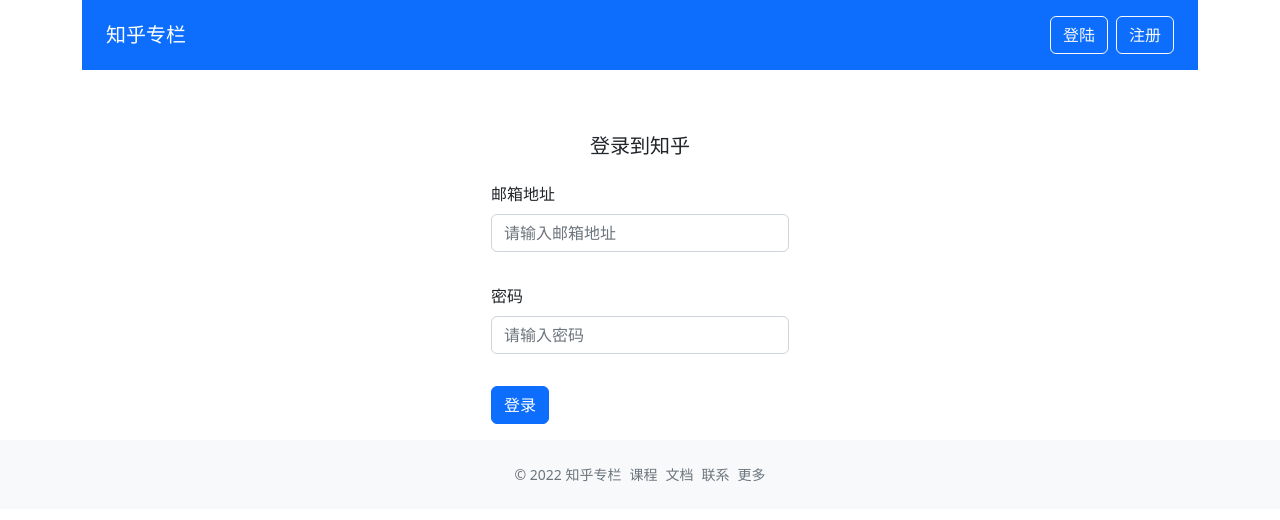
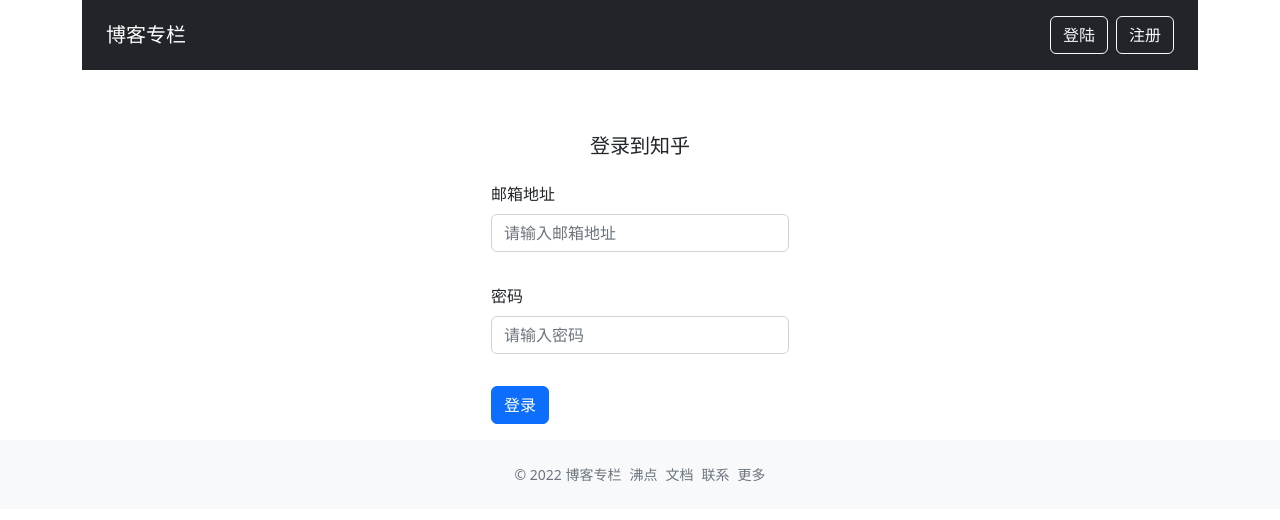
Before and after one commit to Guguuuu/blog_project, a Vue app: page /login in a window 1280 px wide. Shown: the top 520 px of the page. Built offline with nearby package versions, Linux system fonts and the light colour scheme.

Commit message:
some change

```diff
--- a/public/index.html
+++ b/public/index.html
@@ -4,6 +4,8 @@
     <meta charset="utf-8">
     <meta http-equiv="X-UA-Compatible" content="IE=edge">
     <meta name="viewport" content="width=device-width,initial-scale=1.0">
+    <!-- 使用META标签强制将http请求转成https(SSL协议)请求。 -->
+    <meta http-equiv="Content-Security-Policy" content="upgrade-insecure-requests" />
     <link rel="icon" href="<%= BASE_URL %>favicon.ico">
     <title><%= htmlWebpackPlugin.options.title %></title>
   </head>
--- a/src/App.vue
+++ b/src/App.vue
@@ -7,8 +7,8 @@
   <footer class="text-center py-4 text-secondary bg-light mt-6">
     <small>
       <ul class="list-inline mb-0">
-        <li class="list-inline-item">© 2022 知乎专栏</li>
-        <li class="list-inline-item">课程</li>
+        <li class="list-inline-item">© 2022 博客专栏</li>
+        <li class="list-inline-item">沸点</li>
         <li class="list-inline-item">文档</li>
         <li class="list-inline-item">联系</li>
         <li class="list-inline-item">更多</li>
--- a/src/components/GlobalHeader.vue
+++ b/src/components/GlobalHeader.vue
@@ -1,6 +1,6 @@
 <template>
-    <nav class="navbar navbar-dark bg-primary justify-content-between mb-4 px-4">
-        <router-link class="navbar-brand" to="/">知乎专栏</router-link>
+    <nav class="navbar navbar-dark bg-dark justify-content-between mb-4 px-4">
+        <router-link class="navbar-brand" to="/">博客专栏</router-link>
         <ul v-if="!user.isLogin" class="list-inline mb-0">
             <li class="list-inline-item">
                 <router-link to="/login" class="btn btn-outline-light my-2">登陆</router-link>
--- a/src/pages/Home.vue
+++ b/src/pages/Home.vue
@@ -6,7 +6,7 @@
                     <img src="../assets/callout.svg" alt="callout" class="w-50" />
                     <h2 class="font-weight-light">随心写作，自由表达</h2>
                     <p>
-                        <router-link to="/create" class="btn btn-primary my-2">开始写文章</router-link>
+                        <router-link to="/create" class="btn bg-dark my-2" style="color:#fff">开始写文章</router-link>
                     </p>
                 </div>
             </div>
```
Also changed, not shown: 1 other file (tests, documents, lock files or other folders).
